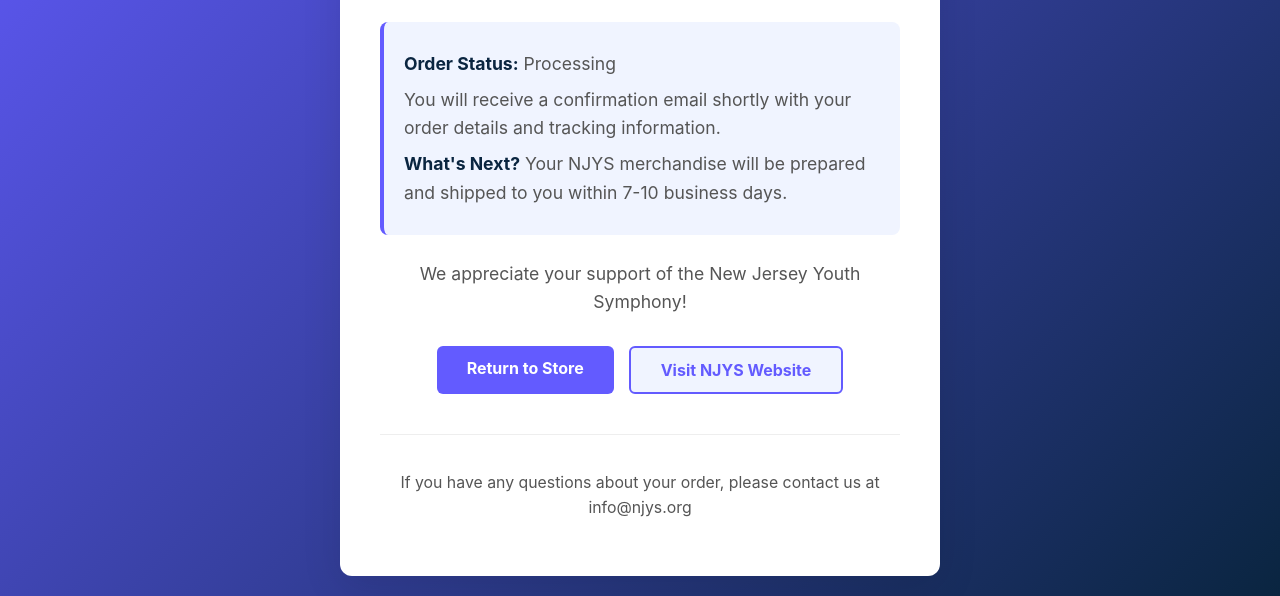
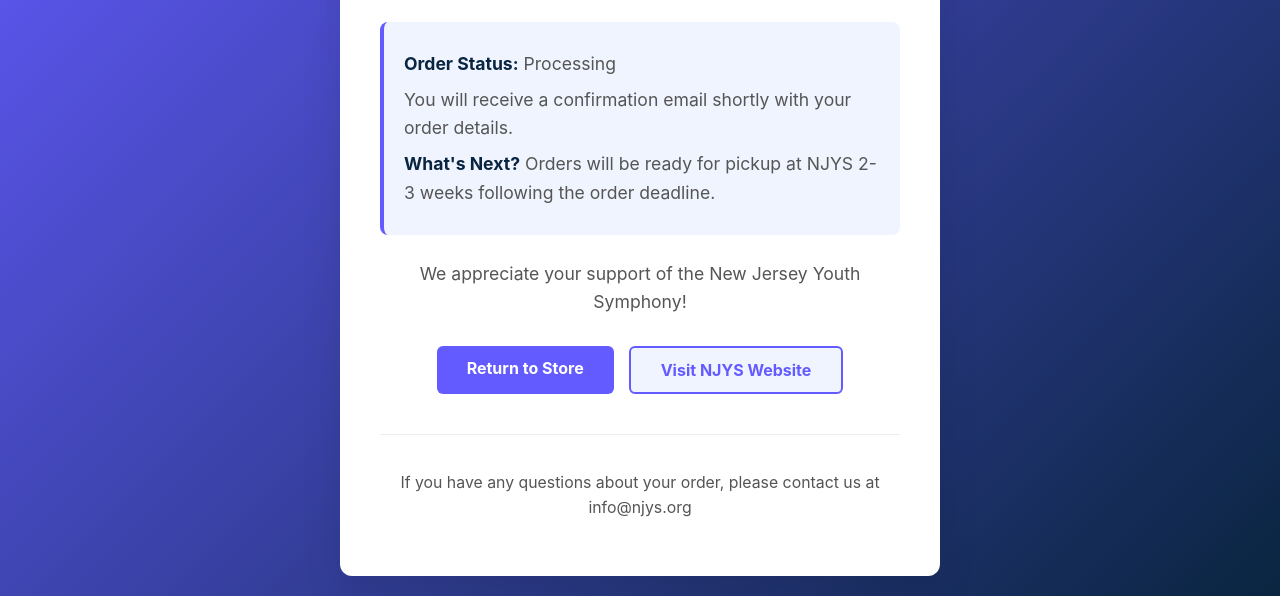
Before and after one commit to newjerseyyouthsymphony/store, a website: page thank-you.html in a window 1280 px wide. Shown: the part 259-855 px from the top of the page. Drawn offline with Linux system fonts and the light colour scheme.

Commit message:
Revise order details and next steps in thank-you.html
Updated order confirmation details and pickup information.

```diff
--- a/thank-you.html
+++ b/thank-you.html
@@ -106,8 +106,8 @@
 
         <div class="info-box">
             <p><span class="label">Order Status:</span> Processing</p>
-            <p>You will receive a confirmation email shortly with your order details and tracking information.</p>
-            <p><span class="label">What's Next?</span> Your NJYS merchandise will be prepared and shipped to you within 7-10 business days.</p>
+            <p>You will receive a confirmation email shortly with your order details.</p>
+            <p><span class="label">What's Next?</span> Orders will be ready for pickup at NJYS 2-3 weeks following the order deadline.</p>
         </div>
 
         <p>We appreciate your support of the New Jersey Youth Symphony!</p>
```
